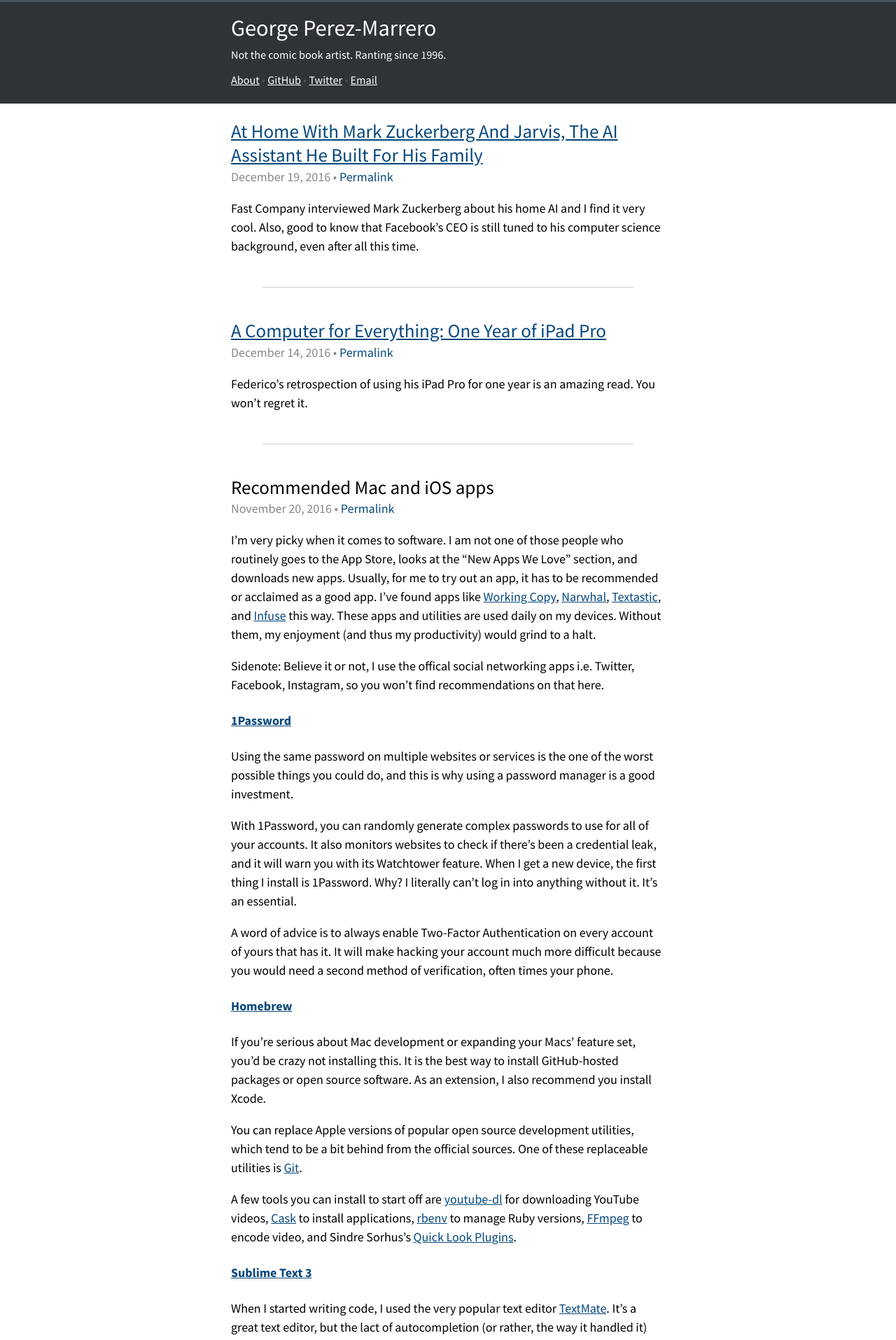
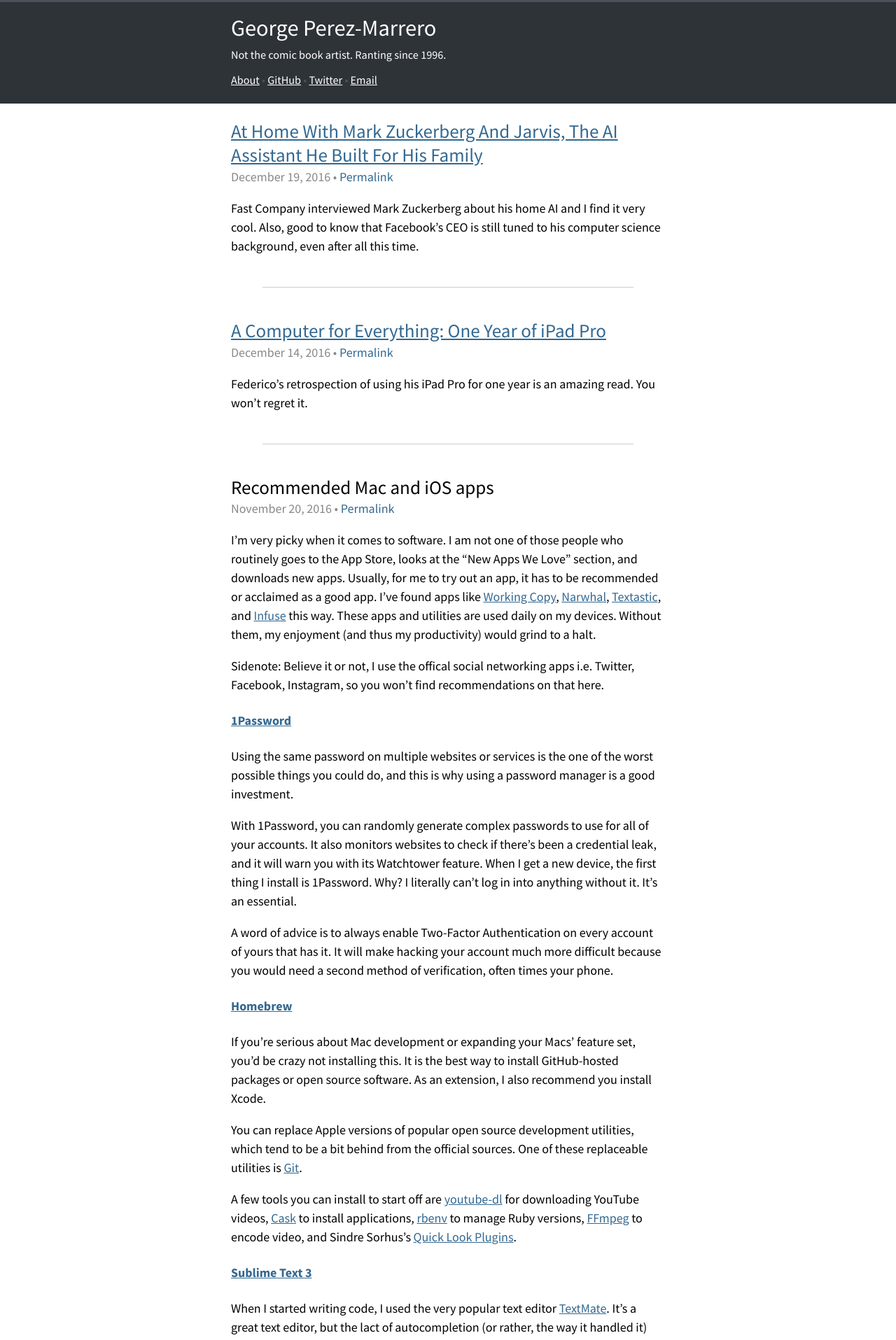
Before and after one commit to georgeperez/titanpointe.org, a Jekyll site: the page built from index.html, in a window 1280 px wide. Shown: the top 1915 px of the page at 70% size. Built offline with Jekyll 4.4.1, drawn with Linux system fonts in a browser that asks for light colours.

Commit message:
Updated link color and code style

```diff
--- a/assets/css/style.css
+++ b/assets/css/style.css
@@ -16,7 +16,8 @@
   margin-bottom: -145px;
 }
 a, a:active, a:visited {
-  color: #06477c;
+  color: #326891;
+  curso: auto;
 }
 h1, h2, h3, h4, h5, h6 {
   color: #000000;
@@ -30,7 +31,7 @@
   text-align: center
 }
 footer a {
-  color: #06477c;
+  color: #326891;
   text-decoration: none;
 }
 footer p {
@@ -118,7 +119,7 @@
 /* POSTS - EXTERNAL LINKS */
 
 h2 a.link, h2 a:active.link, h2 a:visited.link {
-  color: #06477c;
+  color: #326891;
   text-decoration: underline;
 }
 
@@ -150,13 +151,13 @@
 }
 pre, code {
   font-family: 'SF Mono', 'Menlo', 'Source Code Pro', Monaco;
-  background-color: #eee;
   overflow: auto;
   font-size: 11px;
   padding: 1em;
+
 }
 .permalink {
-  color: #06477c;
+  color: #326891;
 }
 
 /* Responsive design stuff */
@@ -178,23 +179,19 @@
   body {
     font-size: 1em;
   }
-
   #masthead {
     width: 100%;
     font-size: 1.1em;
   }
-
   #masthead h1 {
     padding-top: 0.25em;
     font-size: 1.5em;
     margin-bottom: 0.5em;
   }
-
   #mastheadbg {
     height: 145px;
     margin-bottom: -145px;
   }
-
   #masthead {
     height: 145px;
   }
@@ -202,6 +199,9 @@
 @media (max-width: 360px) {
   #masthead {
     font-size: 1em;
+  }
+  pre, code {
+    font-size: 5px
   }
 }
 @media print {
```
